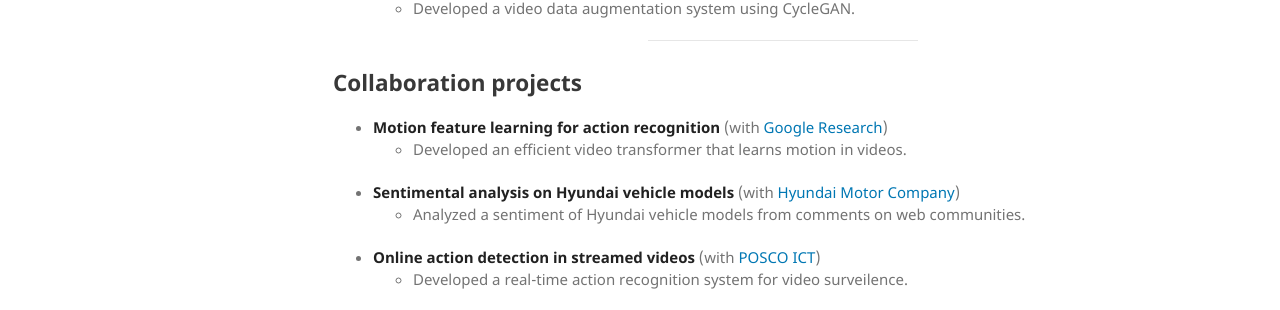
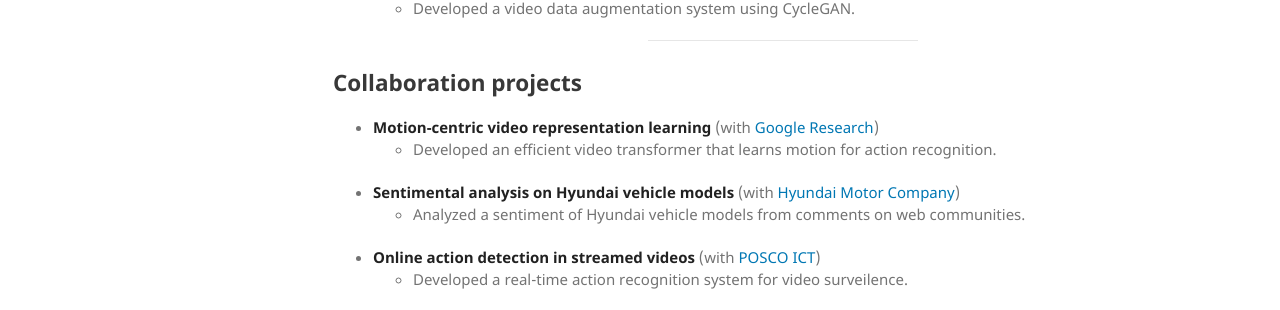
Before and after one commit to KimManjin/KimManjin.github.io, a Jekyll site: the page built from index.md, in a window 1280 px wide and 1319 px high. Shown: the part 728-1038 px from the top of the window. Built offline with Jekyll 4.4.1, drawn with Linux system fonts in a browser that asks for light colours; our own code applies the rules of GitHub Pages for plain Markdown files.

Commit message:
Update index.md

```diff
--- a/index.md
+++ b/index.md
@@ -44,8 +44,8 @@ I'm Manjin Kim, a Ph.D student in [Pohang University of Science and Technology (
 ---------------------------------------------
 
 ## Collaboration projects
-- **Motion feature learning for action recognition** (with [Google Research](https://research.google/))
-    + Developed an efficient video transformer that learns motion in videos.
+- **Motion-centric video representation learning** (with [Google Research](https://research.google/))
+    + Developed an efficient video transformer that learns motion for action recognition.
 - **Sentimental analysis on Hyundai vehicle models** (with [Hyundai Motor Company](https://www.hyundai.com/kr/en/main))
     + Analyzed a sentiment of Hyundai vehicle models from comments on web communities.
 - **Online action detection in streamed videos** (with [POSCO ICT](https://www.poscoict.com/servlet/Main?lang=en))
```
